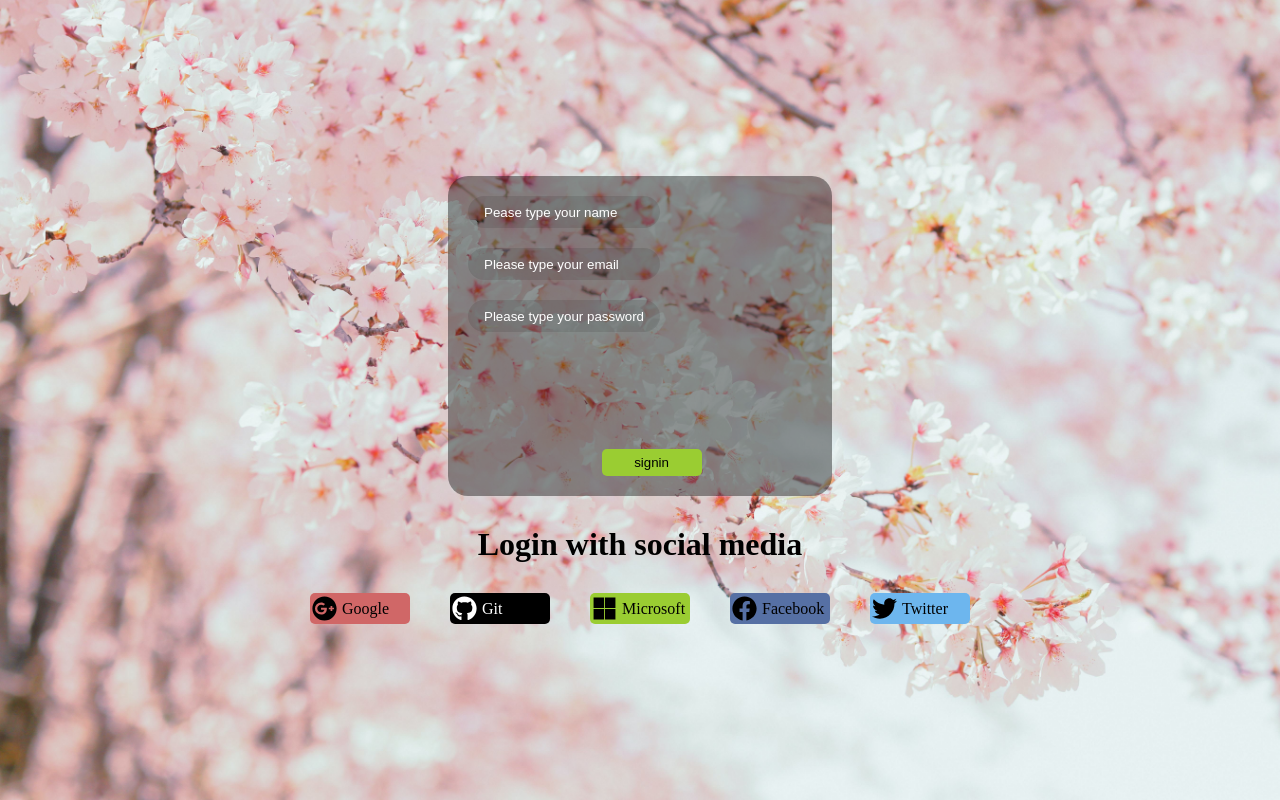
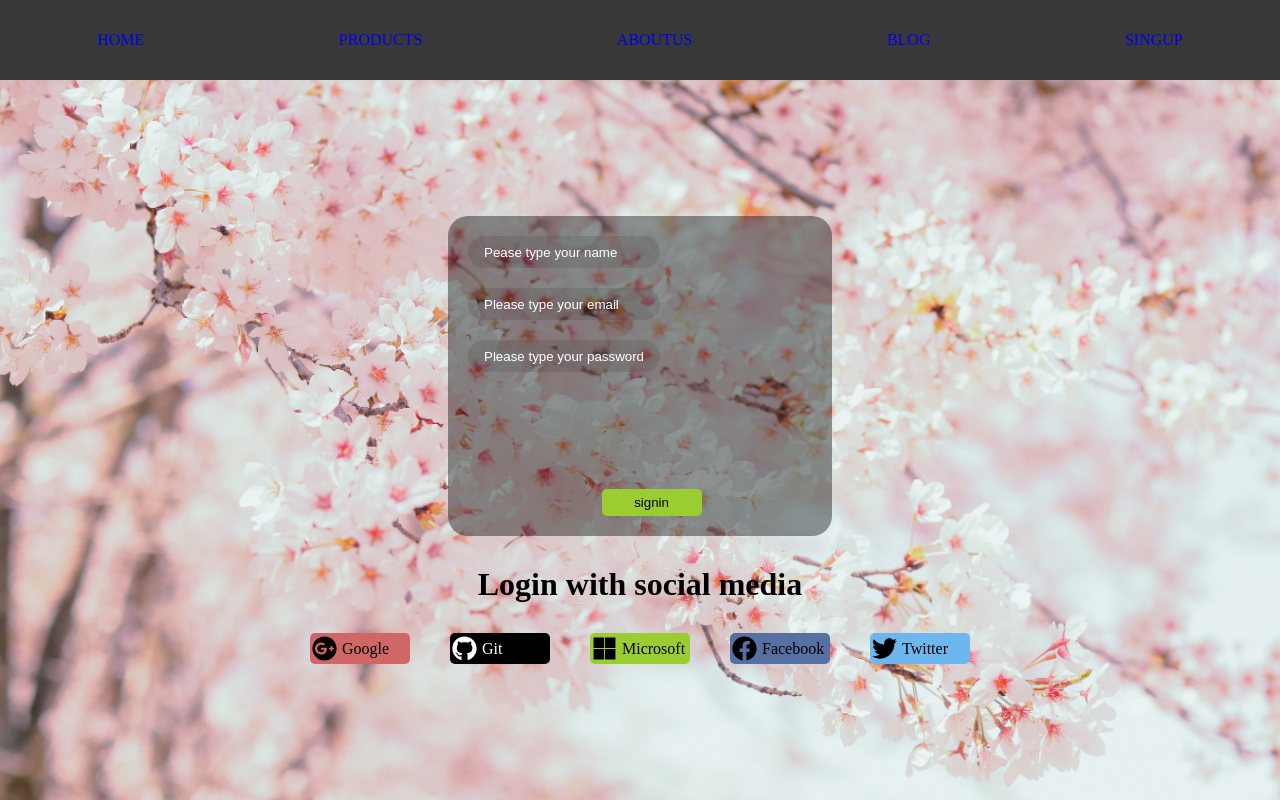
Before and after one commit to tanvirHossain10100/privateRoute, a React (Vite) app: page /login in a window 1280 px wide. Built offline with nearby package versions, Linux system fonts and the light colour scheme; no server answers.

Commit message:
[DONE] remove secrets key

```diff
--- a/src/App.jsx
+++ b/src/App.jsx
@@ -5,12 +5,14 @@ import "./App.css";
 import Login from "./pages/Login/Login";
 import { LoginForm } from "./componets/LoginForm/LoginForm";
 import { Outlet } from "react-router";
+import { Header } from "./componets/Header/Header";
 
 function App() {
   const [count, setCount] = useState(0);
 
   return (
     <>
+      <Header></Header>
       <Outlet></Outlet>
     </>
   );
--- a/src/componets/Background/LoginBackGround/LogInbackGround.css
+++ b/src/componets/Background/LoginBackGround/LogInbackGround.css
@@ -2,7 +2,7 @@
   background-image: url("./../../../assets/login/loginBack.jpg");
   background-repeat: no-repeat;
   background-size: cover;
-  min-height: 100vh;
+  min-height: calc(100vh - 80px);
   min-width: 100%;
   display: flex;
   align-items: center;
--- /dev/null
+++ b/src/componets/Header/Header.css
@@ -0,0 +1,4 @@
+.navbar {
+  background-color: rgba(0, 0, 0, 0.78);
+  color: white;
+}
--- /dev/null
+++ b/src/componets/Header/Header.jsx
@@ -0,0 +1,12 @@
+import { Navbar } from "../Navbar/Navbar";
+import "./Header.css";
+
+export const Header = () => {
+  return (
+    <>
+      <div className="navbar">
+        <Navbar></Navbar>
+      </div>
+    </>
+  );
+};
--- /dev/null
+++ b/src/componets/Navbar/Navbar.css
@@ -0,0 +1,6 @@
+.nav nav ul {
+  display: flex;
+  align-items: center;
+  line-height: 80px;
+  justify-content: space-around;
+}
--- /dev/null
+++ b/src/componets/Navbar/Navbar.jsx
@@ -0,0 +1,29 @@
+import { NavLink } from "react-router-dom";
+import "./Navbar.css";
+export const Navbar = () => {
+  return (
+    <>
+      <div className="nav">
+        <nav>
+          <ul>
+            <li>
+              <NavLink to="/">HOME</NavLink>
+            </li>
+            <li>
+              <NavLink to="/products">PRODUCTS</NavLink>
+            </li>
+            <li>
+              <NavLink to="/abouts">ABOUTUS</NavLink>
+            </li>
+            <li>
+              <NavLink to="/blog">BLOG</NavLink>
+            </li>
+            <li>
+              <NavLink to="/login">SINGUP</NavLink>
+            </li>
+          </ul>
+        </nav>
+      </div>
+    </>
+  );
+};
--- a/src/main.jsx
+++ b/src/main.jsx
@@ -6,8 +6,6 @@ import { routes } from "./Routes/routes.jsx";
 
 ReactDOM.createRoot(document.getElementById("root")).render(
   <React.StrictMode>
-    <RouterProvider router={routes}>
-      <App />
-    </RouterProvider>
+    <RouterProvider router={routes}></RouterProvider>
   </React.StrictMode>
 );
```
Also changed, not shown: 1 other file (tests, documents, lock files or other folders).
